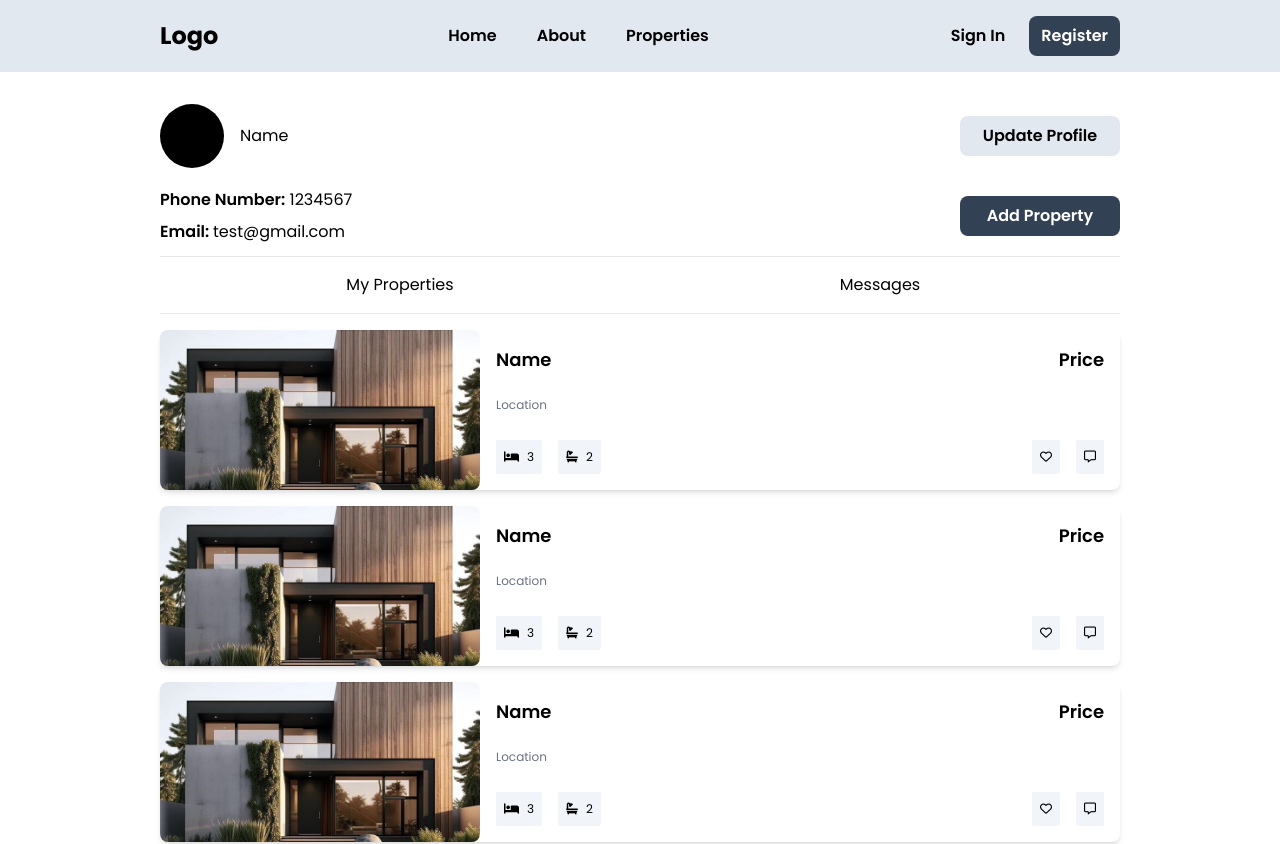
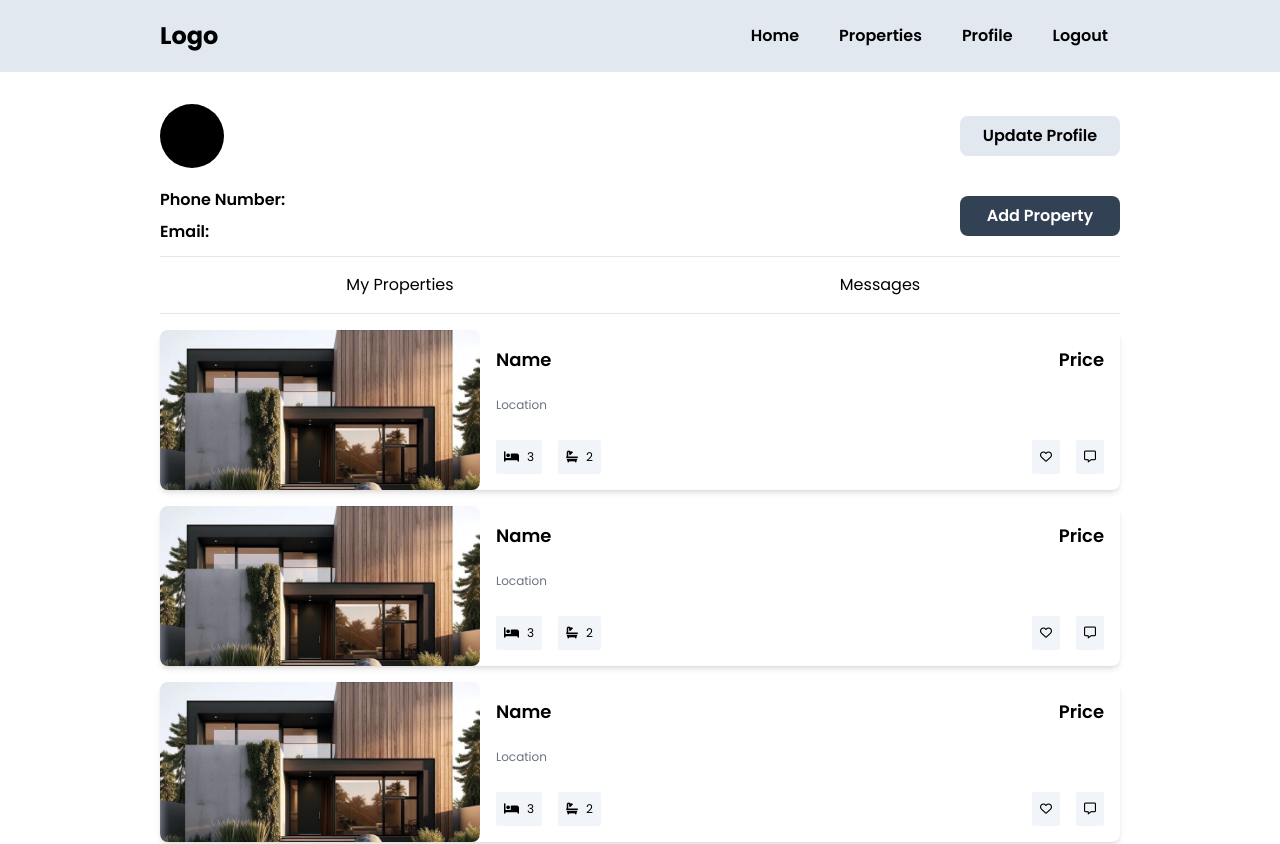
Before and after one commit to Zarar-Azeem/realestate-frontend, a React (Vite) app: page /profile in a window 1280 px wide. Shown: the top 844 px of the page. Built offline with nearby package versions, Linux system fonts and the light colour scheme; no server answers; sample sign-in values are in the browser's storage.

Commit message:
Adding Apis

```diff
--- a/package.json
+++ b/package.json
@@ -11,6 +11,7 @@
     "preview": "vite preview"
   },
   "dependencies": {
+    "@reduxjs/toolkit": "^2.2.5",
     "axios": "^1.6.8",
     "class-variance-authority": "^0.7.0",
     "clsx": "^2.1.1",
@@ -18,7 +19,9 @@
     "react": "^18.2.0",
     "react-dom": "^18.2.0",
     "react-leaflet": "^4.2.1",
+    "react-redux": "^9.1.2",
     "react-router-dom": "^6.22.3",
+    "redux": "^5.0.1",
     "tailwind-merge": "^2.3.0",
     "tailwindcss-animate": "^1.0.7"
   },
--- a/src/App.tsx
+++ b/src/App.tsx
@@ -10,6 +10,7 @@ import { PropertryPage } from './pages/PropertryPage'
 import ProfilePage from './pages/ProfilePage'
 import { AddProperty } from './pages/AddProperty'
 import UpdateProfile from './pages/UpdateProfile'
+import PrivateRoutes from './components/PrivateRoutes'
 
 const App = () => {
   return (
@@ -18,12 +19,13 @@ const App = () => {
     <div className='container'>
       <Routes>
           <Route path="/" element={ <Home/> } />
-          <Route path="/about" element={ <About/> } />
-          <Route path="/properties" element={ <Properties/> } />
-          <Route path="/propertypage" element={ <PropertryPage/> } />
-          <Route path="/profile" element={ <ProfilePage/> } />
-          <Route path="/addproperty" element={ <AddProperty/> } />
-          <Route path="/updateproperty" element={ <UpdateProfile/> } />
+          <Route element={<PrivateRoutes />}>
+            <Route path="/properties" element={ <Properties/> } />
+            <Route path="/propertypage" element={ <PropertryPage/> } />
+            <Route path="/profile" element={ <ProfilePage/> } />
+            <Route path="/addproperty" element={ <AddProperty/> } />
+            <Route path="/updateproperty" element={ <UpdateProfile/> } />
+          </Route>
           <Route path="/register" element={ <Register/> } />
           <Route path="/login" element={ <Login/> } />
         </Routes>
--- /dev/null
+++ b/src/api/api.tsx
@@ -0,0 +1,10 @@
+import axios from "axios";
+
+export const token = localStorage.getItem("token") ?? ''
+
+export const api = axios.create({
+    baseURL:  "http://localhost:3000/",
+    headers: {
+        'authToken': token
+    }
+})
--- a/src/components/Header.tsx
+++ b/src/components/Header.tsx
@@ -1,20 +1,27 @@
-import React from 'react'
-import { Link } from 'react-router-dom'
+import React, { useEffect, useState } from 'react'
+import { Link, useNavigate } from 'react-router-dom'
 
 const Header = () => {
+    const navigate = useNavigate()
+
+    const handleLogout = () => {
+        localStorage.removeItem('token')
+        navigate('/login')
+    }
     return (
         <header className='sm:w-screen bg-slate-200 h-[4.5rem] flex items-center sticky top-0 z-10'>
             <nav className='container flex items-center justify-between'>
             <h2 className='text-2xl font-bold'>Logo</h2>
-                <ul className='sm:flex gap-4 hidden'>
+                {localStorage.getItem('token') ? (<ul className='sm:flex gap-4 hidden'>
                    <Link to="/"><button className="button">Home</button></Link>
-                   <Link to="/about"><button className="button">About</button></Link>
                    <Link to="/properties"><button className="button">Properties</button></Link>
-                </ul>
-                <ul>
+                   <Link to="/profile"><button className="button">Profile</button></Link>
+                   <Link to="/login" onClick={handleLogout}><button className="button">Logout</button></Link>
+                </ul>) :
+                (<ul>
                    <Link to="/login"><button className="button mr-3">Sign In</button></Link>
                    <Link to="/register"><button className="button-cta">Register</button></Link>
-                </ul>
+                </ul>)}
             </nav>
         </header>
     )
--- /dev/null
+++ b/src/components/PrivateRoutes.tsx
@@ -0,0 +1,11 @@
+import React from 'react'
+import { Outlet, Navigate } from 'react-router-dom'
+
+const PrivateRoutes = () => {
+            const token = localStorage.getItem('token')
+    return(
+         token ? <Outlet/> : <Navigate to="/login"/>
+    )
+}
+
+export default PrivateRoutes
--- a/src/pages/Login.tsx
+++ b/src/pages/Login.tsx
@@ -2,6 +2,7 @@ import axios  from 'axios'
 import React, { useState } from 'react'
 import { Link, useNavigate } from 'react-router-dom'
 import { AuthResponse } from '../types/UserTypes'
+import { api } from '../api/api'
 
 
 const Login = () => {
@@ -16,11 +17,14 @@ const Login = () => {
         const email = formData.get("email")
         const password = formData.get("password")
         try {
-            const res : AuthResponse = await axios.post(" http://localhost:3000/api/user/login", {
+            const res : AuthResponse = await api.post("/api/user/login", {
                 email,password
             })
-            navigate("/")
-            console.log("Response", res.data.message)
+            if(res.data.success){
+                localStorage.setItem('token', res.data.token)
+                navigate("/")
+                console.log("Response", res.data.message)
+            }
 
         } catch (error : any) {
             if (error.response && error.response.data) {
--- a/src/pages/ProfilePage.tsx
+++ b/src/pages/ProfilePage.tsx
@@ -1,9 +1,22 @@
-import React, { useState } from 'react'
+import React, { useEffect, useState } from 'react'
 import LargeCard from '../components/LargeCard'
 import Chat from '../components/Chat'
 import { Link } from 'react-router-dom'
+import { api } from '../api/api'
+import { User } from '../types/UserTypes'
 
 const ProfilePage = () => {
+    const [user, setUser] = useState<User>({name:'' , email:'', number: null})
+
+    useEffect(() =>{
+        const fetchUser = async ( ) => {
+            const res  = await  api.get('/api/user/getuser',
+                )
+            setUser(res.data)
+        }
+        fetchUser()
+    },[localStorage.getItem('token')])
+
     const [tab, setTab] = useState('mylist')
 
     const toggleTabs = ( tab: string) =>{
@@ -17,7 +30,7 @@ const ProfilePage = () => {
                 <div className='flex items-center h-[5rem] justify-between'>
                     <div className='flex items-center'>
                         <div className='rounded-full bg-black w-16 h-16 text-center'>2</div>
-                        <div className='pl-4'>Name</div>
+                        <div className='pl-4'>{user.name}</div>
                     </div>
                     <div>
                         <Link to="/updateproperty"><button className='button w-[10rem]'>Update Profile</button></Link>
@@ -25,8 +38,8 @@ const ProfilePage = () => {
                 </div>
                 <div className='flex justify-between items-center h-[5rem] gap-2 py-2'>
                     <div className='flex flex-col gap-2 py-2'>
-                        <p><span className='font-semibold'>Phone Number:</span> 1234567</p>
-                        <p><span className='font-semibold'>Email: </span>test@gmail.com</p>
+                        <p><span className='font-semibold'>Phone Number:</span> {user.number}</p>
+                        <p><span className='font-semibold'>Email: </span>{user.email}</p>
                     </div>
                     <div>
                         <Link to="/addproperty"><button className='button-cta w-[10rem]'> Add Property</button></Link>
--- a/src/pages/Register.tsx
+++ b/src/pages/Register.tsx
@@ -19,10 +19,11 @@ const Register = () => {
             const res : AuthResponse= await axios.post(" http://localhost:3000/api/user/register", {
                 name,email,password
             })
-            console.log("Response", res.data.message)
-            navigate("/")
-
-
+            if(res.data.success){
+                localStorage.setItem('token', res.data.token)
+                navigate("/")
+                console.log("Response", res.data.message)
+            }
         } catch (error : any ) {
             if(error.response && error.response.data){
                 setError(error.response.data.message || "Login Failed")
```
Also changed, not shown: src/types/UserTypes.ts (+8 -0 lines), 1 other file (tests, documents, lock files or other folders).
